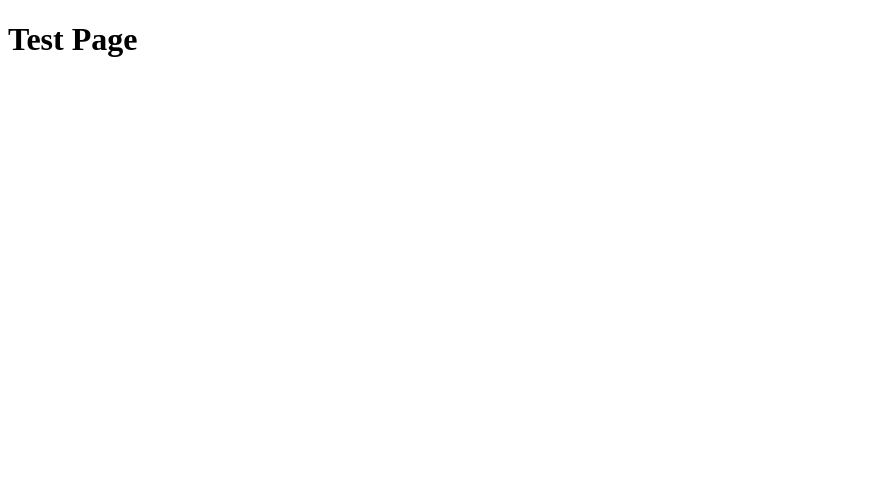
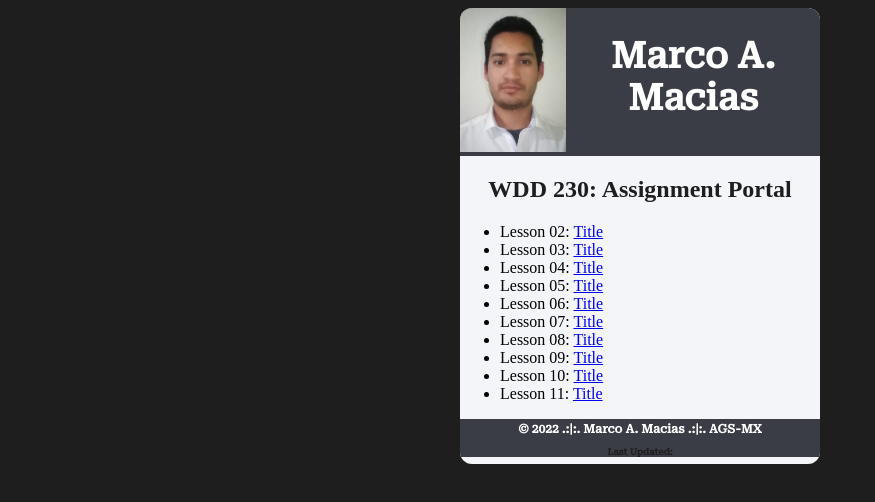
Before and after one commit to okantmav/wdd230-autum2022, a plain HTML site: page index.html in a window 1280 px wide. Shown: the whole page, without its empty margins (0-875 px from the left). Drawn offline with Linux system fonts and the light colour scheme.

Commit message:
WDD 230: Assignment Portal created (html, css and js added)

```diff
--- a/index.html
+++ b/index.html
@@ -4,9 +4,48 @@
     <meta charset="UTF-8" />
     <meta http-equiv="X-UA-Compatible" content="IE=edge" />
     <meta name="viewport" content="width=device-width, initial-scale=1.0" />
-    <title>Test Page</title>
+    <meta
+      name="description"
+      content="Assignment portal for Marco A. Macias in WDD 230: Web Frontend Development I at BYU - Idaho"
+    />
+    <link rel="stylesheet" href="styles/style.css">
+    <script src="scripts/code.js"></script>
+    <title>OKANTMAV | WDD 230: Assignment Portal</title>
   </head>
+
   <body>
-    <h1>Test Page</h1>
+    <div id="content">
+      <header>
+        <picture>
+          <img src="images/selfie_myself.jpg" alt="This is me, Marco A. Macias" width="106" height="144">
+        </picture>
+        <h1>Marco A. Macias</h1>
+      </header>
+        </nav>
+      </header>
+      <main>
+        <section>
+          <h2>WDD 230: Assignment Portal</h2>
+        </section>
+        <section>
+          <ul>
+            <li>Lesson 02: <a href="lesson2">Title</a></li>
+            <li>Lesson 03: <a href="lesson2">Title</a></li>
+            <li>Lesson 04: <a href="lesson2">Title</a></li>
+            <li>Lesson 05: <a href="lesson2">Title</a></li>
+            <li>Lesson 06: <a href="lesson2">Title</a></li>
+            <li>Lesson 07: <a href="lesson2">Title</a></li>
+            <li>Lesson 08: <a href="lesson2">Title</a></li>
+            <li>Lesson 09: <a href="lesson2">Title</a></li>
+            <li>Lesson 10: <a href="lesson2">Title</a></li>
+            <li>Lesson 11: <a href="lesson2">Title</a></li>
+          </ul>
+        </section>
+      </main>
+      <footer>
+        <h1>&copy; 2022 .:|:. Marco A. Macias .:|:. AGS-MX</h1>
+        <h2>Last Updated: <span id="lastModif"></span></h2>
+      </footer>
+    </div>
   </body>
 </html>
--- /dev/null
+++ b/scripts/code.js
@@ -0,0 +1,10 @@
+const lastVisit = parseFloat(document.cookie.replace(/(?:(?:^|.*;)\s*last_modif\s*=\s*([^;]*).*$)|^.*$/, "$1"));
+const lastModif = Date.parse(document.lastModified);
+
+if (isNaN(lastVisit) || lastModif > lastVisit) {
+  document.cookie = `last_modif=${Date.now()}; expires=Fri, 31 Dec 9999 23:59:59 GMT; path=${location.pathname}`;
+
+  if (isFinite(lastVisit)) {
+    alert("This page has been changed!");
+  }
+}
--- /dev/null
+++ b/styles/style.css
@@ -0,0 +1,73 @@
+@import url('https://fonts.googleapis.com/css2?family=Roboto&family=Roboto+Serif:opsz,wght@8..144,500&display=swap');
+
+:root {
+  /* Color palette */
+  --primary-color: #3a3c46;
+  --secondary-color: #f3f5f8;
+  --complementary-color: #a28d7f;
+  --body-background-color: #1e1e1e;
+  /*Web site fonts*/
+  --heading-font: 'Roboto Serif', sans-serif;
+  --paragraph_font: 'Roboto', sans-serif;
+
+}
+
+#content {
+  width: 360px;
+  height: max-content;
+  margin: 0 auto;
+  background-color: var(--secondary-color);
+  overflow: hidden;
+  border-radius: 12px;
+}
+
+header,
+footer {
+  background-color: var(--primary-color);
+  font-family: var(--heading-font);
+  color: #fff;
+}
+header {
+    display: flex;
+    justify-content: space-around;
+    font-size: 18px;
+}
+
+body {
+  background-color: var(--body-background-color);
+}
+
+
+h1 {
+  text-align: center;
+  text-decoration: none;
+  padding: 3px;
+}
+
+h2 {
+  text-align: center;
+  text-decoration: none;
+  color: var(--body-background-color);
+}
+
+h2 ul {
+  font-family: var(--paragraph_font);
+}
+
+
+footer {
+  font-size: 6px;
+}
+
+@media screen and (min-width: 200px) and (max-width: 500px) {
+  html {
+    max-width: 700px;
+    display: flex;
+    align-items: flex-start;
+    justify-content: center;
+  }
+  footer {
+    flex-direction: column;
+    margin-top: 25px;
+  }
+}
```
Also changed, not shown: images/colorPalette-WDD-230-AssignmentPortal.png (added), images/selfie_myself.jpg (added).
